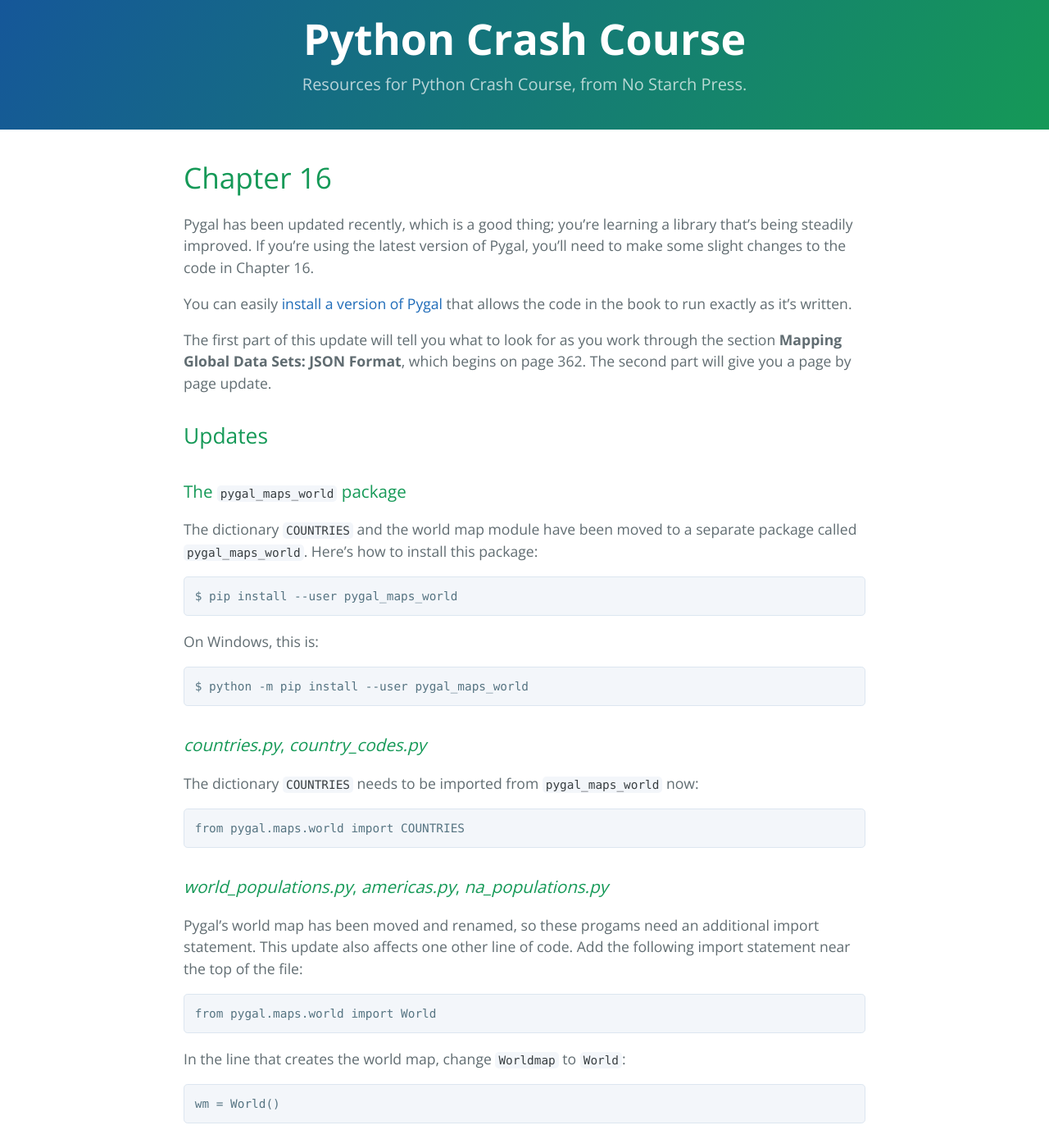
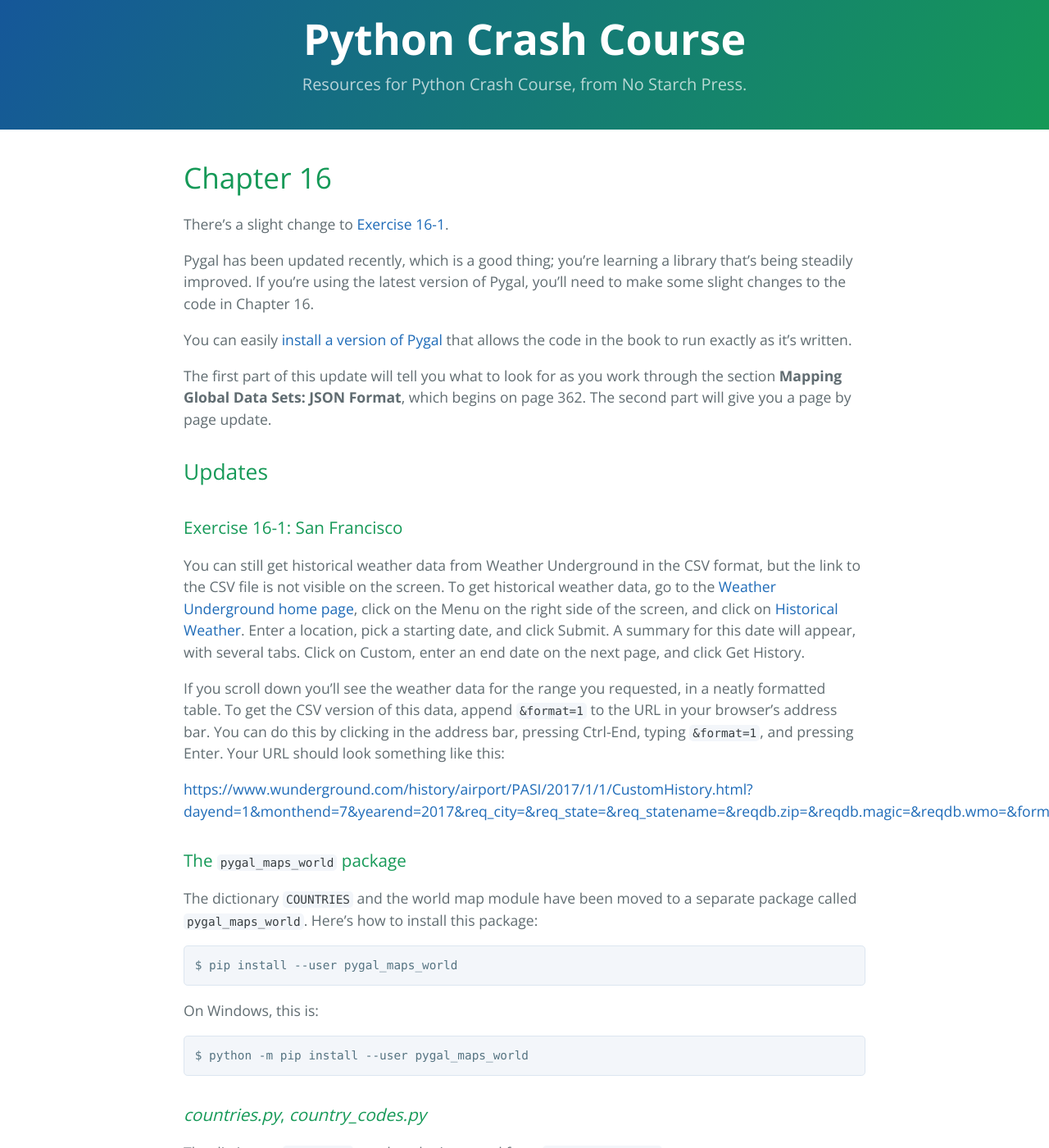
Before and after one commit to ehmatthes/pcc, a Jekyll site: the page built from chapter_16/README.md, in a window 1280 px wide and 1400 px high. Shown: the whole window at 82% size. Built offline with Jekyll 4.4.1, drawn with Linux system fonts in a browser that asks for light colours.

Commit message:
Update on how to access CSV weather data from Weather Underground.

```diff
--- a/chapter_16/README.md
+++ b/chapter_16/README.md
@@ -2,6 +2,8 @@
 layout: default
 title: Chapter 16
 ---
+
+There's a slight change to [Exercise 16-1](#exercise-16-1-san-francisco).
 
 Pygal has been updated recently, which is a good thing; you're learning a library that's being steadily improved. If you're using the latest version of Pygal, you'll need to make some slight changes to the code in Chapter 16.
 
@@ -11,6 +13,14 @@
 
 Updates
 ---
+
+### Exercise 16-1: San Francisco
+
+You can still get historical weather data from Weather Underground in the CSV format, but the link to the CSV file is not visible on the screen. To get historical weather data, go to the [Weather Underground home page](wunderground.com), click on the Menu on the right side of the screen, and click on [Historical Weather](https://www.wunderground.com/history/). Enter a location, pick a starting date, and click Submit. A summary for this date will appear, with several tabs. Click on Custom, enter an end date on the next page, and click Get History.
+
+If you scroll down you'll see the weather data for the range you requested, in a neatly formatted table. To get the CSV version of this data, append `&format=1` to the URL in your browser's address bar. You can do this by clicking in the address bar, pressing Ctrl-End, typing `&format=1`, and pressing Enter. Your URL should look something like this:
+
+[https://www.wunderground.com/history/airport/PASI/2017/1/1/CustomHistory.html?dayend=1&monthend=7&yearend=2017&req_city=&req_state=&req_statename=&reqdb.zip=&reqdb.magic=&reqdb.wmo=&format=1](https://www.wunderground.com/history/airport/PASI/2017/1/1/CustomHistory.html?dayend=1&monthend=7&yearend=2017&req_city=&req_state=&req_statename=&reqdb.zip=&reqdb.magic=&reqdb.wmo=&format=1)
 
 ### The `pygal_maps_world` package
 
```
Also changed, not shown: updates.md (+1 -1 lines).
